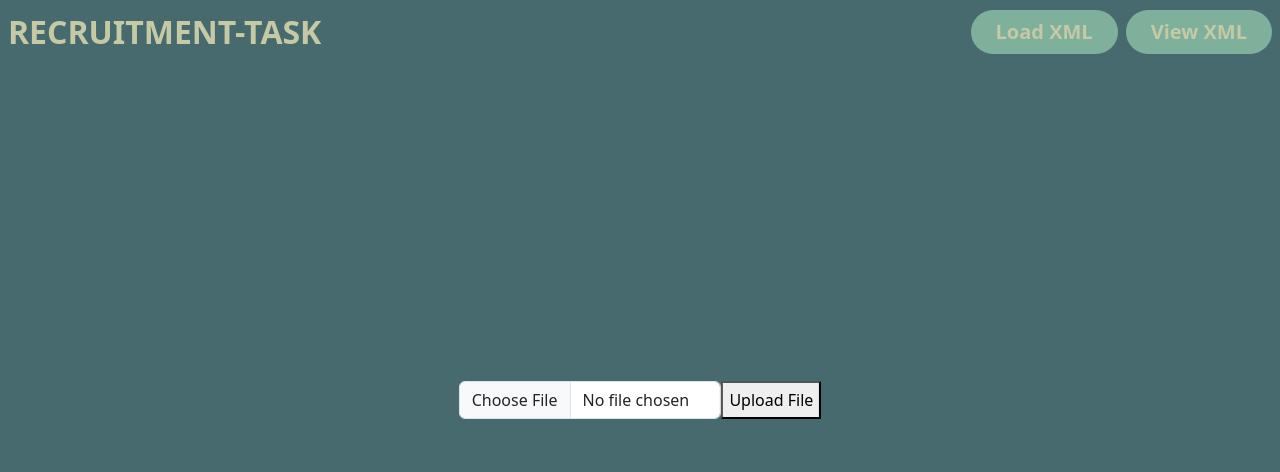
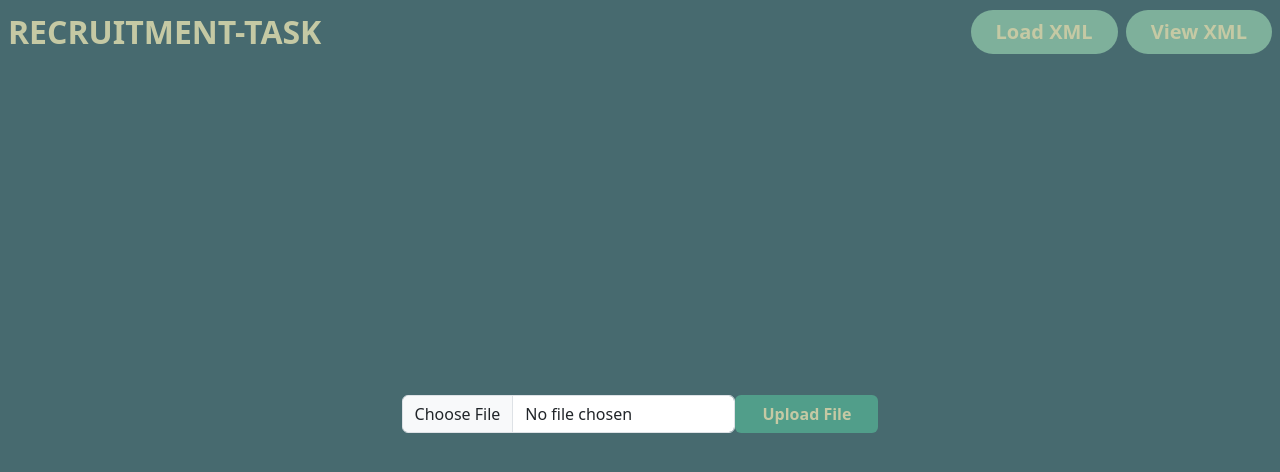
Before and after one commit to fxkfjla/Recruitment-Task-Front, an Angular app: page /form in a window 1280 px wide. Shown: the top 472 px of the page. Built offline with nearby package versions, Linux system fonts and the light colour scheme.

Commit message:
add import summary and show button on import

```diff
--- a/src/app/components/form-screen/form-screen.component.html
+++ b/src/app/components/form-screen/form-screen.component.html
@@ -2,9 +2,13 @@
 
 <div class="wrapper">
 
+  <div class="my-content-wrapper">
     <form (submit)="uploadXMLFile($event)" class="my-form-wrapper">
       <input class="my-form-control" type="file" name="file" #fileInputRef>
-      <button type="submit">Upload File</button>
+      <button class="my-btn1" type="submit">Upload File</button>
     </form>
 
+    <!-- <button *ngIf="dataIsLoaded" class="my-btn1">View imported data</button> -->
+    <a *ngIf="dataIsLoaded" href="/list" class="my-btn1" role="button">View imported data</a>
+  </div>
 </div>
--- a/src/app/components/form-screen/form-screen.component.sass
+++ b/src/app/components/form-screen/form-screen.component.sass
@@ -1,12 +1,25 @@
 @import '../../../styles'
 
+.my-content-wrapper
+  display: flex
+  flex-direction: column
+  align-items: center
+  justify-content: center
+  height: 90vh
+
 .my-form-wrapper
-  @extend .d-flex, .justify-content-center
-  position: absolute
-  top: 50%
-  right: 50%
-  transform: translate(50%,-50%)
+  display: flex
+  align-items: center
+  margin-bottom: 20px
 
 .my-form-control
   @extend .form-control
-  width: 60%
+  width: 70%
+
+button[type="submit"]
+  @extend .rounded-2
+  flex: 1
+  margin: 0
+
+.my-btn1
+  @extend .fs-6
--- a/src/app/components/form-screen/form-screen.component.ts
+++ b/src/app/components/form-screen/form-screen.component.ts
@@ -1,4 +1,5 @@
 import { Component, ElementRef, ViewChild } from '@angular/core';
+
 import { UserService } from 'src/app/services/user.service';
 
 @Component({
@@ -21,7 +22,6 @@ export class FormScreenComponent
 
     if(file)
     {
-      // update user interface on success and error
       this.userService.uploadXMLFile(file).subscribe
       ({
         next: (response) =>
@@ -30,13 +30,18 @@ export class FormScreenComponent
         },
         error: (error) =>
         {
+          alert("Failed to import data!")
           console.log("Error:", error)
         },
         complete: () =>
         {
+          alert("Data imported successfully!")
           fileInput.value = ''
+          this.dataIsLoaded = true
         }
       })
     }
   }
+
+  dataIsLoaded = false
 }
```
Also changed, not shown: src/app/components/list-screen/list-screen.component.ts (+7 -6 lines).
